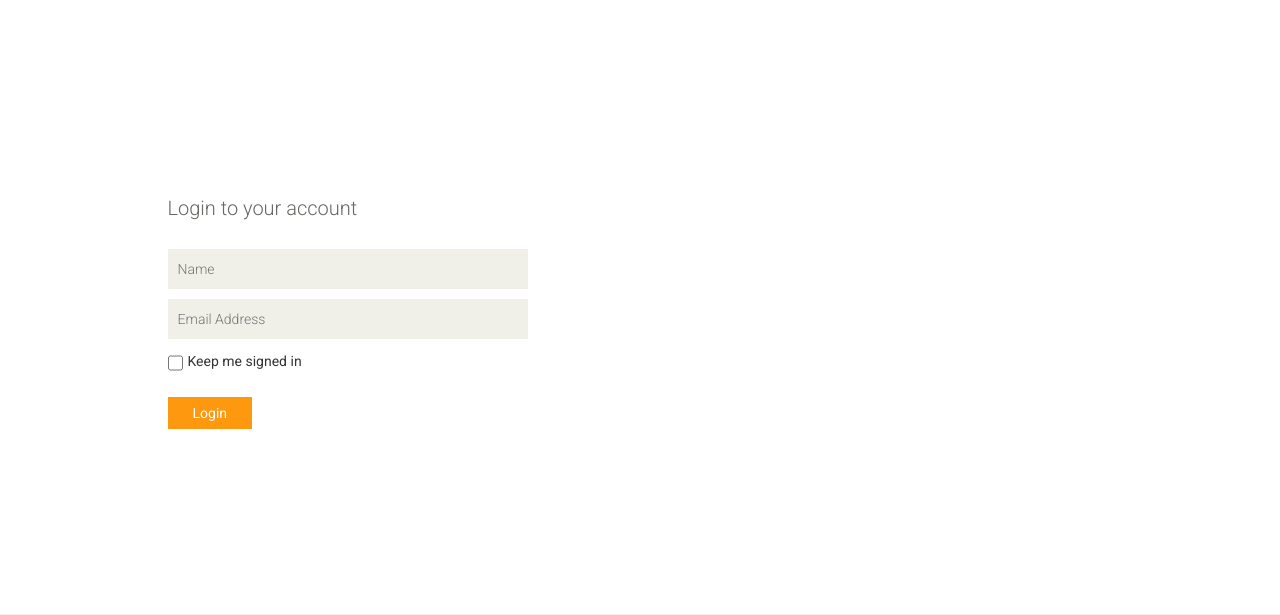
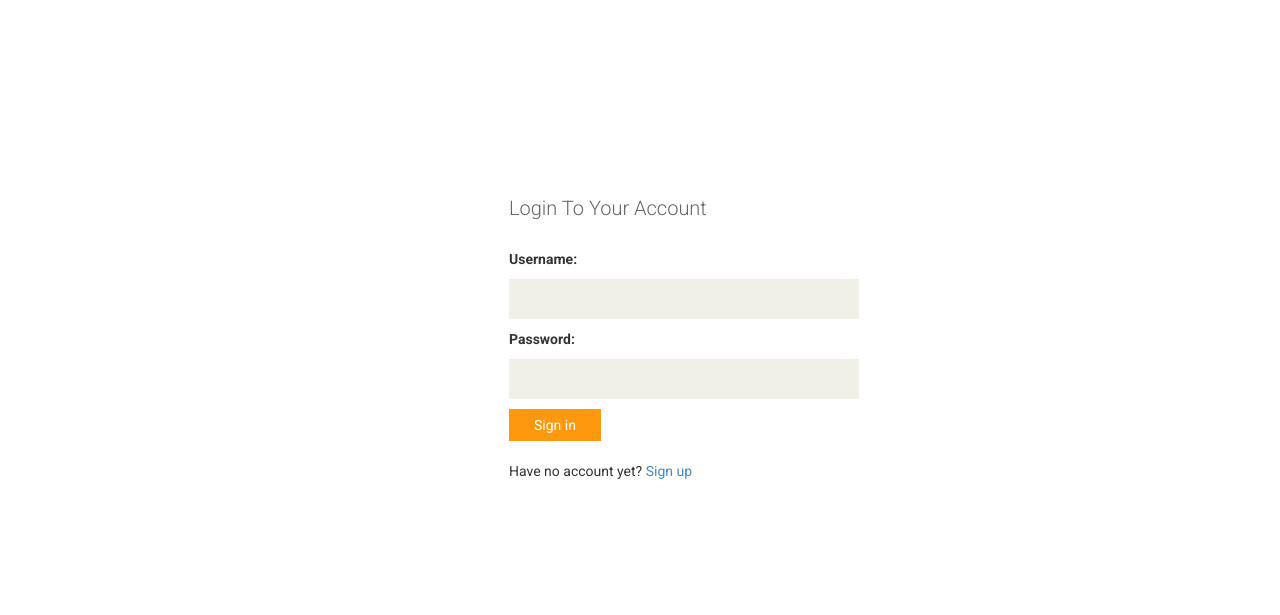
Before and after one commit to gurnitha/2022-django-eshopper, a Django app: page /login/ in a window 1280 px wide. Shown: the part 220-835 px from the top of the page. Run offline with Django 3.2, Linux system fonts and the light colour scheme.

Commit message:
24. SIGN IN

```diff
--- a/config/urls.py
+++ b/config/urls.py
@@ -13,6 +13,9 @@ urlpatterns = [
     path('', include('shop.urls')),
     path('', include('blog.urls')),
     path('', include('users.urls')),
+
+    # Accounts
+    # path('accounts/', include('django.contrib.auth.urls')),
 ]
 
 if settings.DEBUG:
--- a/templates/base.html
+++ b/templates/base.html
@@ -91,7 +91,12 @@
 								<li><a href="#"><i class="fa fa-star"></i> Wishlist</a></li>
 								<li><a href="checkout.html"><i class="fa fa-crosshairs"></i> Checkout</a></li>
 								<li><a href="{% url 'cart' %}"><i class="fa fa-shopping-cart"></i> Cart</a></li>
+
+								{% if user.is_authenticated %}
+								<li><a href=""><i class="fa fa-lock"></i> Logout</a></li>
+								{% else %}
 								<li><a href="{% url 'login' %}"><i class="fa fa-lock"></i> Login</a></li>
+								{% endif %}
 							</ul>
 						</div>
 					</div>
--- a/users/templates/users/registration/login.html
+++ b/users/templates/users/registration/login.html
@@ -5,7 +5,7 @@
 
 {% block content %}
 
-	<section id="form">
+<!-- 	<section id="form">
 		<div class="container">
 			<div class="row">
 				<div class="col-sm-4 col-sm-offset-1">
@@ -24,8 +24,30 @@
 				</div>
 			</div>
 		</div>
+	</section> -->
+
+	<section id="form" style="margin-left: 30%;">
+		<div class="container">
+			<div class="col-sm-4 col-sm-offset-1">
+
+				<div class="signup-form">
+					<h2>Login To Your Account</h2>
+					<form action="." method="POST">
+						{% csrf_token %}
+
+						{% for field in form %}
+						{{ field.errors }}
+						<label>{{ field.label_tag }}</label>
+						<p>{{ field }}</p>
+						{% endfor %}
+
+						<button type="submit" class="btn btn-default">Sign in</button><br>
+						<span>Have no account yet?  </span><a href="{% url 'signup' %}">Sign up</a>
+					</form>
+				</div>
+
+			</div>
+		</div>
 	</section>
 
-
-
 {% endblock content %}
--- a/users/templates/users/registration/signup.html
+++ b/users/templates/users/registration/signup.html
@@ -20,7 +20,8 @@
 						<p>{{ field }}</p>
 						{% endfor %}
 
-						<button type="submit" class="btn btn-default">Sign up</button>
+						<button type="submit" class="btn btn-default">Sign up</button><br>
+						<span>Already have an account?  </span><a href="{% url 'login' %}">Login</a>
 					</form>
 				</div>
 
--- a/users/views.py
+++ b/users/views.py
@@ -2,7 +2,8 @@
 
 # Django modules
 from django.shortcuts import render, redirect
-from django.contrib.auth import authenticate, login
+from django.contrib.auth import authenticate, login as dj_login
+from django.contrib.auth.forms import AuthenticationForm
 
 # Locals
 from users.models import UserCreateForm
@@ -20,7 +21,7 @@ def signup(request):
 				username = form.cleaned_data['username'],
 				password = form.cleaned_data['password1'],
 			)
-			# login(request.new_user)
+			dj_login(request,new_user)
 			return redirect('index')
 	else:
 		form = UserCreateForm()
@@ -33,4 +34,18 @@ def signup(request):
 
 
 def login(request):
-	return render(request, 'users/registration/login.html')
+
+	if request.method == 'GET':
+		return render(request, 'users/registration/login.html', {'form':AuthenticationForm})
+
+	else:
+		user = authenticate(request,
+				username=request.POST['username'],
+				password=request.POST['password'])
+
+		if user is None:
+			return render(request,'users/registration/login.html', {'form': AuthenticationForm(), 'error': 'username and password do not match'})
+
+		else:
+			dj_login(request,user)
+			return redirect('index')
```
Also changed, not shown: README.md.
